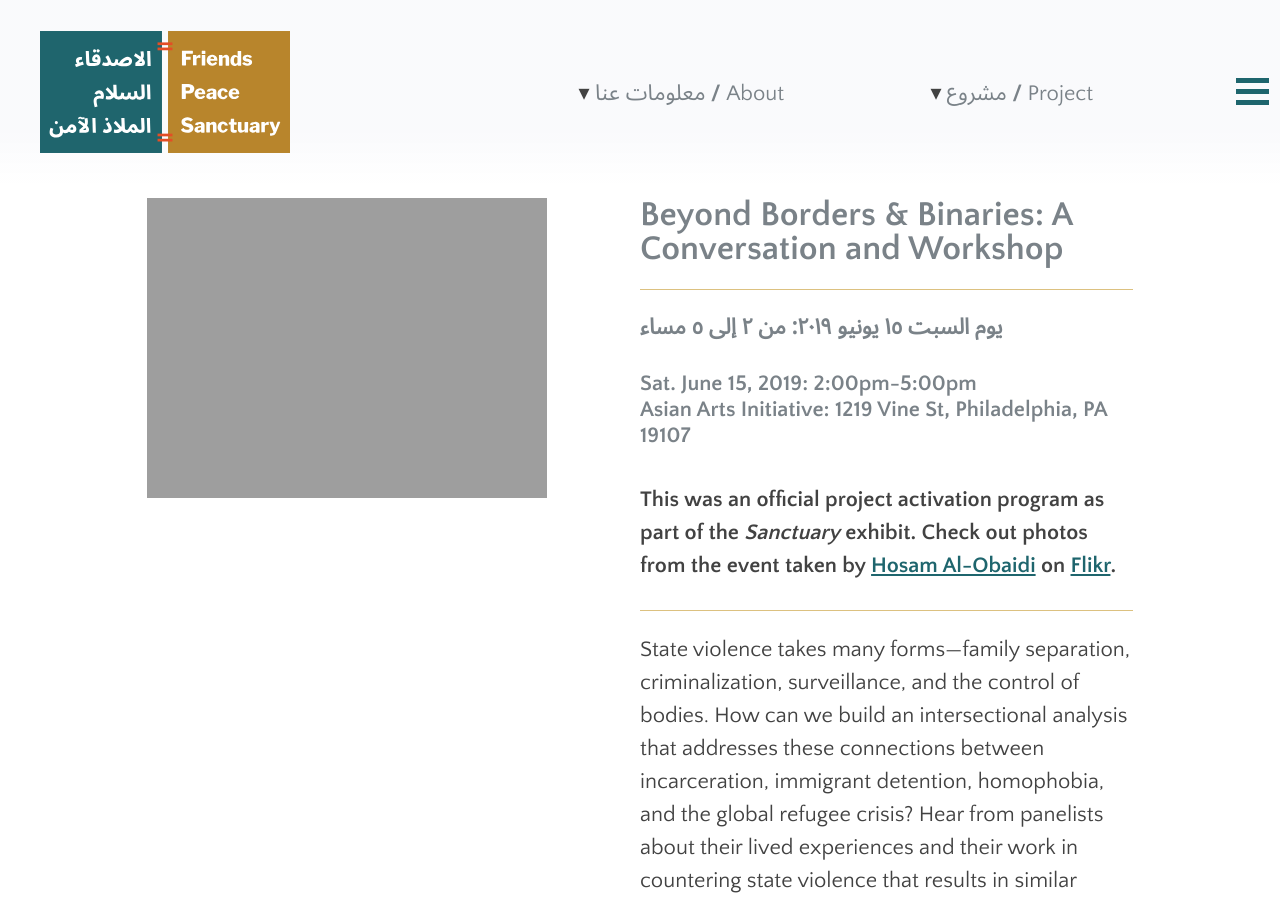
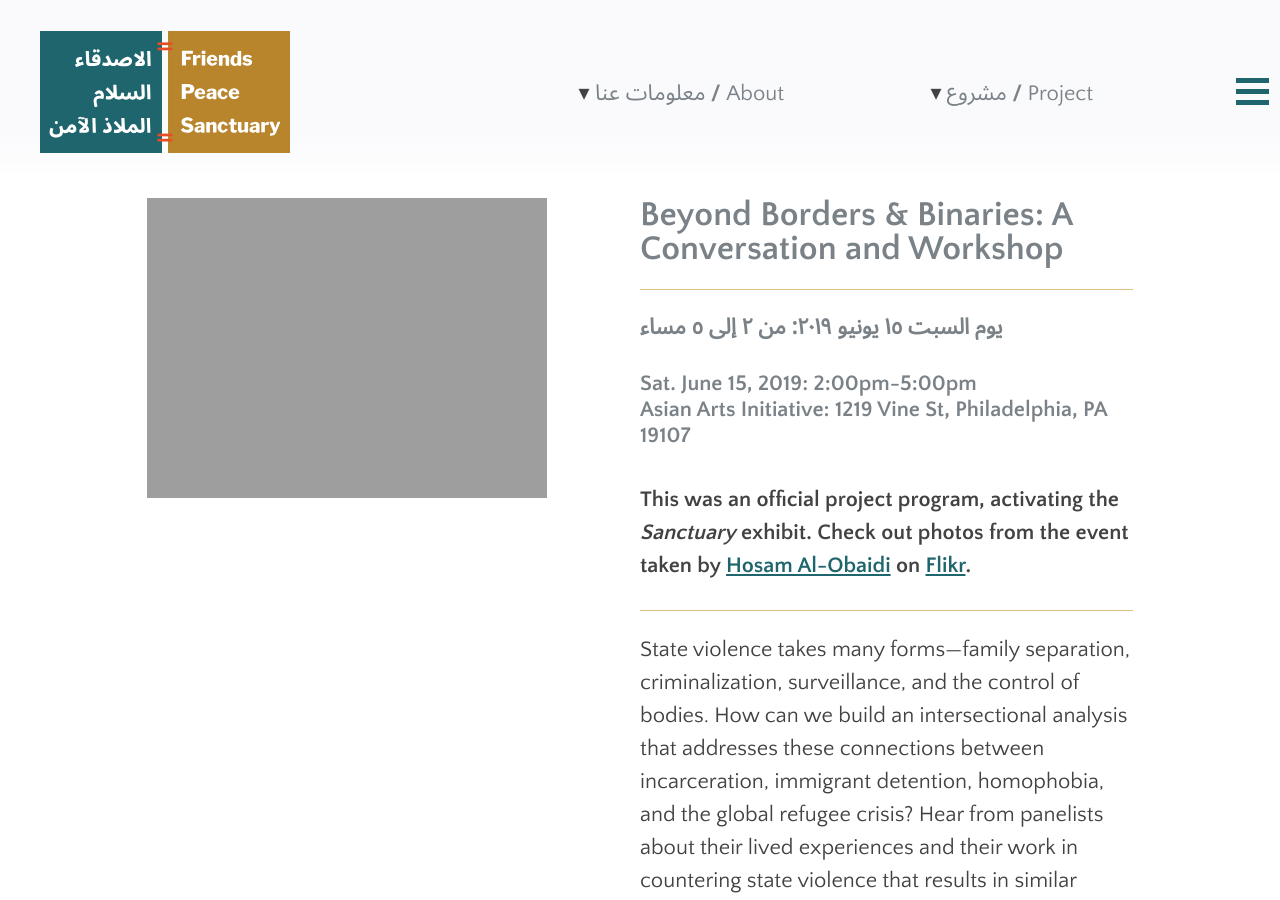
Before and after one commit to swat-ds/fps.swarthmore.edu, a Jekyll site: the page built from _posts/2019-05-27-beyond-borders-binaries-a-conversation-and-workshop.md, in a window 1280 px wide and 900 px high. Built offline with Jekyll 4.4.1, drawn with Linux system fonts in a browser that asks for light colours.

Commit message:
Update 2019-05-27-beyond-borders-binaries-a-conversation-and-workshop.md

```diff
--- a/_posts/2019-05-27-beyond-borders-binaries-a-conversation-and-workshop.md
+++ b/_posts/2019-05-27-beyond-borders-binaries-a-conversation-and-workshop.md
@@ -15,7 +15,7 @@ gallery:
   - beyond borders image.jpg
 event_fb_url: 'https://www.facebook.com/events/455654898524386/'
 ---
-**This was an official project activation program as part of the _Sanctuary_ exhibit. Check out photos from the event taken by [Hosam Al-Obaidi](https://www.facebook.com/Say-Cheese-106758220748744/) on [Flikr](https://www.flickr.com/gp/154354320@N05/yT6466).**
+**This was an official project program, activating the _Sanctuary_ exhibit. Check out photos from the event taken by [Hosam Al-Obaidi](https://www.facebook.com/Say-Cheese-106758220748744/) on [Flikr](https://www.flickr.com/gp/154354320@N05/yT6466).**
 
 <hr/>
 
```
